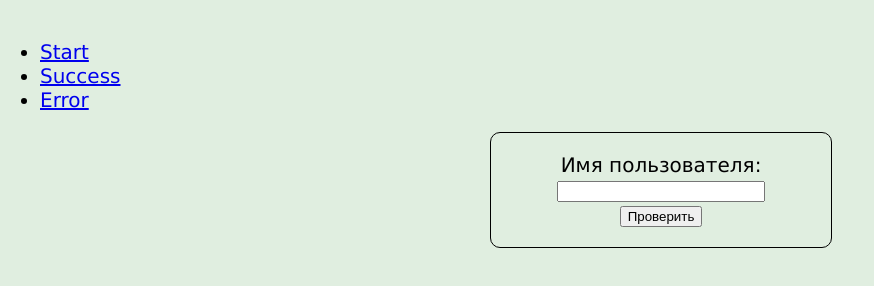
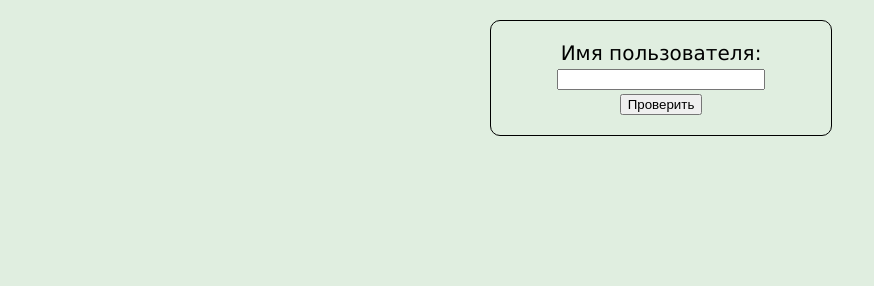
Before and after one commit to igorbronowicki/tristate, a plain HTML site: page index.html in a window 1280 px wide. Shown: the whole page, without its empty margins (0-874 px from the left). Drawn offline with Linux system fonts and the light colour scheme.

Commit message:
simple view

```diff
--- a/index.html
+++ b/index.html
@@ -10,14 +10,6 @@
     <script type="text/javascript" src="js/index.js"></script>
 </head>
 <body>
-    <div id="menu">
-        <ul>
-            <li><a href="#!/">Start</a></li>
-            <li><a href="#!/success">Success</a></li>
-            <li><a href="#!/error">Error</a></li>
-        </ul>
-    </div>
-
     <div id="start" class="block">
         <div class="userplace">
             <label for="username">Имя пользователя: </label>
@@ -30,10 +22,12 @@
 
     <div id="error" class="block">
         Ошибка такой пользователь не найден.
+        <a href="#!/">Go back</a>
     </div>
 
     <div id="success" class="block">
         Пользователь найден.
+        <a href="#!/">Go back</a>
     </div>
 </body>
 </html>
--- a/js/index.js
+++ b/js/index.js
@@ -26,6 +26,21 @@ $(function () {
 
     var controller = new Controller(); // Создаём контроллер
 
+    var Start = Backbone.View.extend({
+        el: $("#start"), // DOM элемент widget'а
+        events: {
+            "click input:button": "check" // Обработчик клика на кнопке "Проверить"
+        },
+        check: function () {
+            if (this.el.find("input:text").val() == "test") // Проверка текста
+                controller.navigate("!/success", true); // переход на страницу success
+            else
+                controller.navigate("!/error", true); // переход на страницу error
+        }
+    });
+
+    var start = new Start();
+
     Backbone.history.start(); // Запускаем HTML5 History push
 
 });
```
